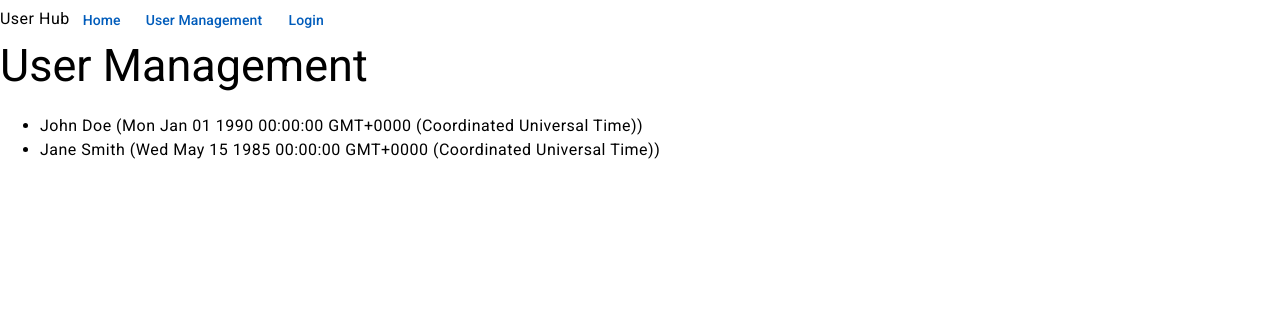
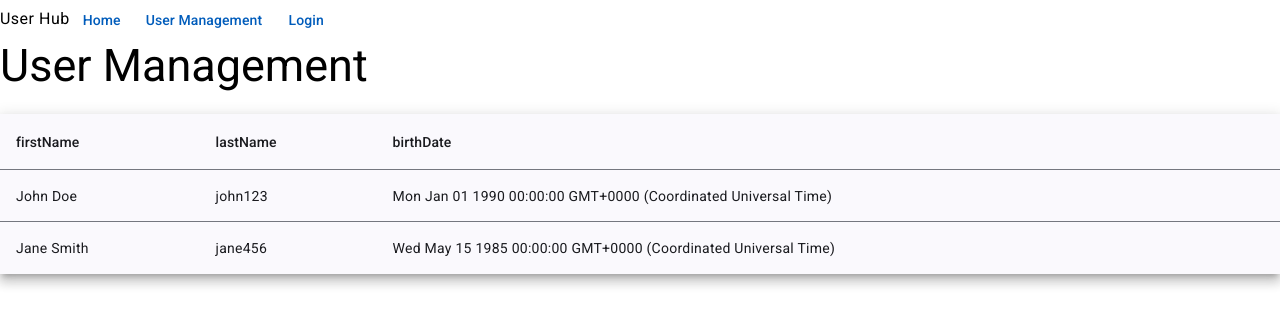
Before and after one commit to fatemerashidi1991/UserHub, an Angular app: page /user-management in a window 1280 px wide. Shown: the top 326 px of the page. Built offline with nearby package versions, Linux system fonts and the light colour scheme.

Commit message:
separate admin from user, add mat-table in user-management component, adding error messages

```diff
--- /dev/null
+++ b/src/app/constants/ErrorMessages.ts
@@ -0,0 +1,6 @@
+export const ErrorMessages = {
+    loginFailed: 'Login failed. Please check your username and password.',
+    loginSuccess: 'Login successful!',
+    requiredField: 'This field is required.',
+    invalidEmail: 'Please enter a valid email address.'
+  };
--- a/src/app/header/header.component.css
+++ b/src/app/header/header.component.css
@@ -0,0 +1,3 @@
+table {
+    width: 100%;
+  }
--- a/src/app/header/header.component.ts
+++ b/src/app/header/header.component.ts
@@ -2,13 +2,14 @@ import { Component } from '@angular/core';
 import { AuthService } from '../services/auth.service';
 import { SharedModule } from '../shared.module';
 import { MatToolbar, MatToolbarRow } from '@angular/material/toolbar';
-import { MatButton } from '@angular/material/button';
+import { MatButton, MatIconButton } from '@angular/material/button';
 import { RouterModule } from '@angular/router';
+import {MatIconModule} from '@angular/material/icon';
 
 @Component({
   selector: 'app-header',
   standalone: true,
-  imports: [SharedModule,MatToolbar,MatButton,MatToolbarRow,RouterModule ],
+  imports: [SharedModule,MatToolbar,MatButton,MatToolbarRow,RouterModule,MatIconButton,MatIconModule],
   templateUrl: './header.component.html',
   styleUrl: './header.component.css'
 })
--- a/src/app/login/login.component.html
+++ b/src/app/login/login.component.html
@@ -1,12 +1,9 @@
 <form (ngSubmit)="login()">
     <label for="username">Username:</label>
-    <input type="text" id="username" name="username" [(ngModel)]="user.username">
+    <input type="text" id="username" name="username" [(ngModel)]="admin.username">
 
     <label for="password">Password:</label>
-    <input type="password" id="password" name="password" [(ngModel)]="user.password">
-
-    <label for="birthdate">Birthdate:</label>
-    <input type="date" id="birthdate" name="birthdate" [(ngModel)]="user.birthdate">
+    <input type="password" id="password" name="password" [(ngModel)]="admin.password">
 
     <button type="submit">Login</button>
 </form>
--- a/src/app/login/login.component.ts
+++ b/src/app/login/login.component.ts
@@ -1,9 +1,10 @@
 import { Component } from '@angular/core';
 import { AuthService } from '../services/auth.service';
-import { User } from '../models/user';
+import { Admin } from '../models/admin';
 import { Router } from '@angular/router';
 import { SharedModule } from '../shared.module';
 import { FormsModule } from '@angular/forms';
+import { ErrorMessages } from '../constants/ErrorMessages';
 
 @Component({
   selector: 'app-login',
@@ -13,19 +14,19 @@ import { FormsModule } from '@angular/forms';
   styleUrl: './login.component.css'
 })
 export class LoginComponent {
-  user: User = new User('', '', new Date("1991.02.08"));
+  admin: Admin = new Admin('', '', new Date("1991.02.08"));
 
   constructor(private authService: AuthService, private router: Router){}
 
   login(){
-    this.authService.login(this.user).subscribe(
+    this.authService.login(this.admin).subscribe(
       ()=>{
-        console.log('Login successful!')
+        console.log(ErrorMessages.loginSuccess)
         this.router.navigate(['/user-management']);
       },
       error=>{
         console.error('Loging error', error);
-        alert('Invalid credentials. Please try again.');
+        alert(ErrorMessages.loginFailed);
       }
     );
   }
--- /dev/null
+++ b/src/app/models/admin.ts
@@ -0,0 +1,9 @@
+export class Admin{
+    username!: string;
+    password!: string;
+
+    constructor(username: string, password: string, birthdate: Date) {
+        this.username = username;
+        this.password = password;
+      }
+}
--- a/src/app/models/user.ts
+++ b/src/app/models/user.ts
@@ -1,11 +1,11 @@
 export class User{
-    username!: string;
-    password!: string;
-    birthdate!: Date;
+    firstName!: string;
+    lastName!: string;
+    birthDate!: Date;
 
-    constructor(username: string, password: string, birthdate: Date) {
-        this.username = username;
-        this.password = password;
-        this.birthdate = birthdate;
+    constructor(firstName: string, lastName: string, birthDate: Date) {
+        this.firstName = firstName;
+        this.lastName = lastName;
+        this.birthDate = birthDate;
       }
 }
--- a/src/app/services/auth.service.ts
+++ b/src/app/services/auth.service.ts
@@ -1,7 +1,7 @@
 import { HttpClient } from "@angular/common/http";
 import { Injectable } from "@angular/core";
-import { Observable } from "rxjs";
-import { User } from "../models/user";
+import { Observable, of } from "rxjs";
+import { Admin } from "../models/admin";
 
 
 @Injectable({
@@ -13,11 +13,14 @@ export class AuthService {
 
     constructor(private http: HttpClient){}
 
-    login(user: User): Observable<any>{
-        return this.http.post<any>(`${this.apiUrl}/login`, { user });
-        this.isAuthenticated = true;
-    }
-
+    login(admin: Admin): Observable<any> {
+        if (admin.username === 'admin' && admin.password === 'admin') {
+          this.isAuthenticated = true;
+          return of({ success: true });
+        } else {
+          return of({ success: false });
+        }
+      }
     logout():void{
 
     }
--- a/src/app/user-management/user-management.component.html
+++ b/src/app/user-management/user-management.component.html
@@ -1,10 +1,35 @@
 <h2>User Management</h2>
-
+<!--
 <ul>
     @for (user of users; track user) {
         <li>
             {{ user.username }} ({{ user.birthdate }})
-            <!-- <button (click)="deleteUser(user)">Delete</button> -->
-        </li>
+            <button (click)="deleteUser(user)">Delete</button> -->
+        <!-- </li>
      }
-</ul>
+</ul>  -->
+
+<table mat-table [dataSource]="dataSource" class="mat-elevation-z8">
+
+    <!-- username Column -->
+    <ng-container matColumnDef="firstName">
+      <th mat-header-cell *matHeaderCellDef> firstName </th>
+      <td mat-cell *matCellDef="let element"> {{element.firstName}} </td>
+    </ng-container>
+
+    <!-- password Column -->
+    <ng-container matColumnDef="lastName">
+      <th mat-header-cell *matHeaderCellDef> lastName </th>
+      <td mat-cell *matCellDef="let element"> {{element.lastName}} </td>
+    </ng-container>
+
+    <!-- birthdate Column -->
+    <ng-container matColumnDef="birthDate">
+      <th mat-header-cell *matHeaderCellDef> birthDate </th>
+      <td mat-cell *matCellDef="let element"> {{element.birthDate}} </td>
+    </ng-container>
+
+
+    <tr mat-header-row *matHeaderRowDef="displayedColumns"></tr>
+    <tr mat-row *matRowDef="let row; columns: displayedColumns;"></tr>
+  </table>
--- a/src/app/user-management/user-management.component.ts
+++ b/src/app/user-management/user-management.component.ts
@@ -2,20 +2,22 @@ import { Component } from '@angular/core';
 import { UserService } from '../services/user.service';
 import { User } from '../models/user';
 import { SharedModule } from '../shared.module';
+import {MatTableModule} from '@angular/material/table';
 
 @Component({
   selector: 'app-user-management',
   standalone: true,
-  imports: [SharedModule],
+  imports: [SharedModule,MatTableModule],
   templateUrl: './user-management.component.html',
   styleUrl: './user-management.component.css'
 })
 export class UserManagementComponent {
-  public users: User[] = [];
+  public dataSource: User[] = [];
   newUser:  User | null = null; ;
+  displayedColumns: string[] = ['firstName', 'lastName', 'birthDate'];
 
   constructor(private userService: UserService){
-    this.users = userService.getUsers();
+    this.dataSource = userService.getUsers();
   }
 
   addUser():void{
```
Also changed, not shown: src/app/header/header.component.html (+13 -0 lines).
